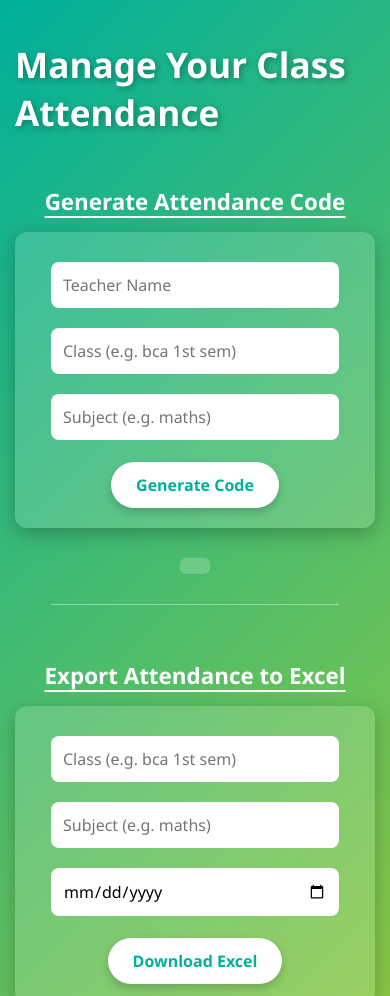
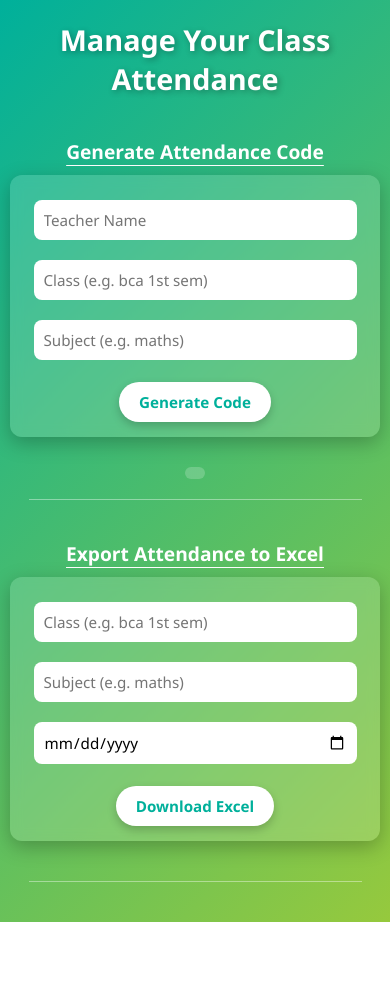
Before and after one commit to SheetalTaank12/attendance-system, a website: page public/teacher.html in a window 390 px wide. Shown: the top 996 px of the page. After the commit the page ends 922 px from the top, so only its background shows below. Drawn offline with Linux system fonts and the light colour scheme.

Commit message:
add media style

```diff
--- a/public/index.css
+++ b/public/index.css
@@ -67,3 +67,41 @@
       from { opacity: 0; transform: translateY(-20px); }
       to { opacity: 1; transform: translateY(0); }
     }
+
+
+
+
+
+
+
+
+
+
+
+
+    /* Responsive styling for screens <= 765px */
+@media (max-width: 765px) {
+  body {
+    padding: 15px;
+    height: auto;
+  }
+
+  h2 {
+    font-size: 1.5rem;
+    margin-bottom: 10px;
+  }
+
+  p {
+    font-size: 1rem;
+    margin-bottom: 15px;
+  }
+
+  ul li a {
+    padding: 10px 20px;
+    font-size: 1rem;
+  }
+
+  ul li {
+    margin: 10px 0;
+  }
+}
--- a/public/student.css
+++ b/public/student.css
@@ -75,3 +75,38 @@
   border-radius: 6px;
   display: inline-block;
 }
+
+
+
+/* Responsive styling for screens <= 765px */
+@media (max-width: 765px) {
+  body {
+    padding: 20px 10px;
+  }
+
+  h2 {
+    font-size: 1.6rem;
+    margin-bottom: 15px;
+  }
+
+  form {
+    padding: 15px;
+    max-width: 100%;
+  }
+
+  input[type="text"] {
+    width: 95%;
+    padding: 10px;
+    font-size: 0.95rem;
+  }
+
+  button {
+    padding: 10px 20px;
+    font-size: 0.95rem;
+  }
+
+  #message {
+    font-size: 0.9rem;
+    padding: 6px 10px;
+  }
+}
--- a/public/teacher.css
+++ b/public/teacher.css
@@ -100,3 +100,50 @@
   font-size: 1rem;
   outline: none;
 }
+
+
+/* Responsive styling for screens <= 765px */
+@media (max-width: 765px) {
+  body {
+    padding: 20px 10px;
+  }
+
+  h2 {
+    font-size: 1.8rem;
+    margin-bottom: 20px;
+    text-align: center;
+  }
+
+  h3 {
+    font-size: 1.2rem;
+    margin: 20px 0 10px;
+  }
+
+  form {
+    padding: 15px;
+    max-width: 100%;
+  }
+
+  input[type="text"],
+  input[type="date"],
+  select {
+    width: 95%;
+    padding: 10px;
+    font-size: 0.95rem;
+  }
+
+  button {
+    padding: 10px 20px;
+    font-size: 0.95rem;
+  }
+
+  #codeMessage {
+    font-size: 0.9rem;
+    padding: 6px 10px;
+  }
+
+  hr {
+    width: 90%;
+    margin: 20px 0;
+  }
+}
```
